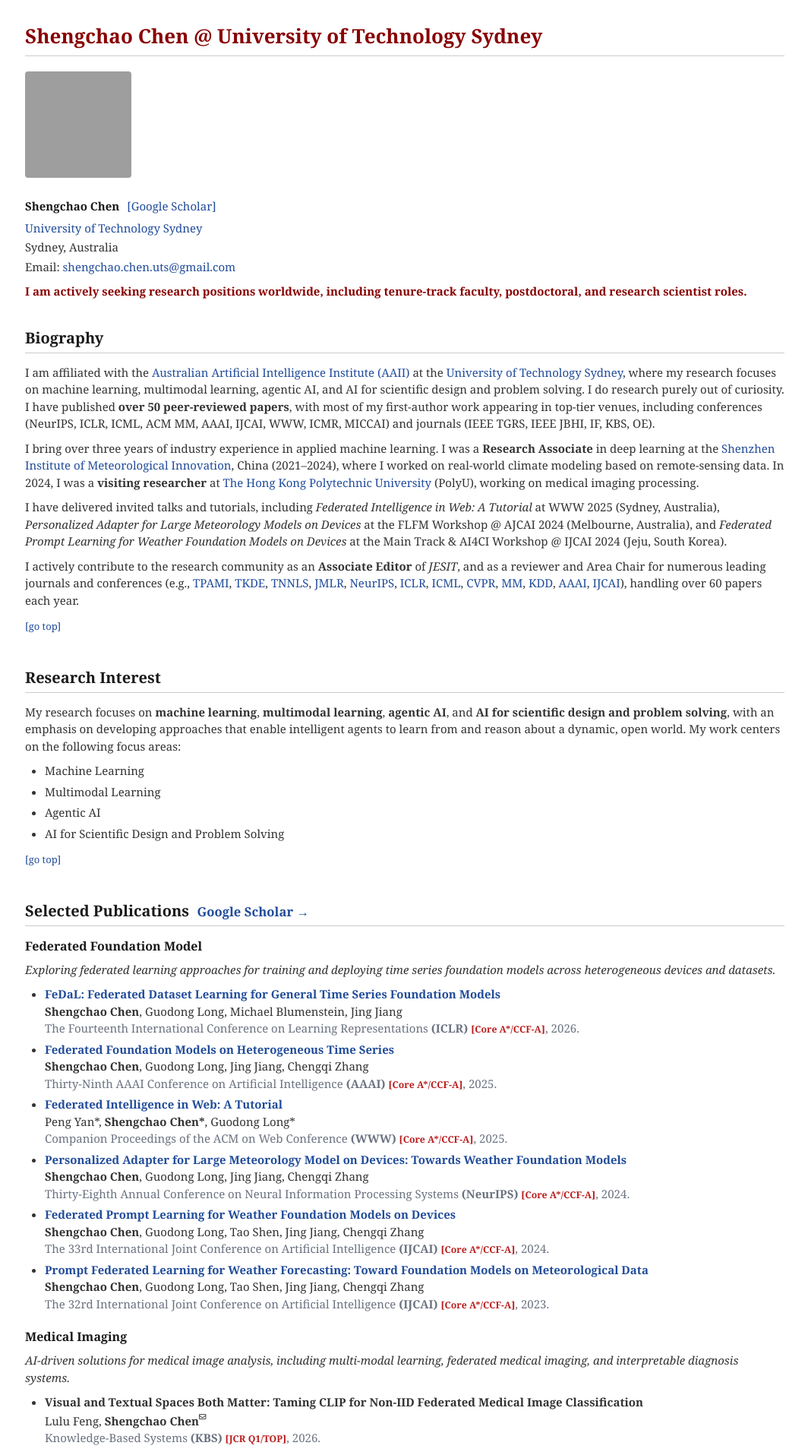
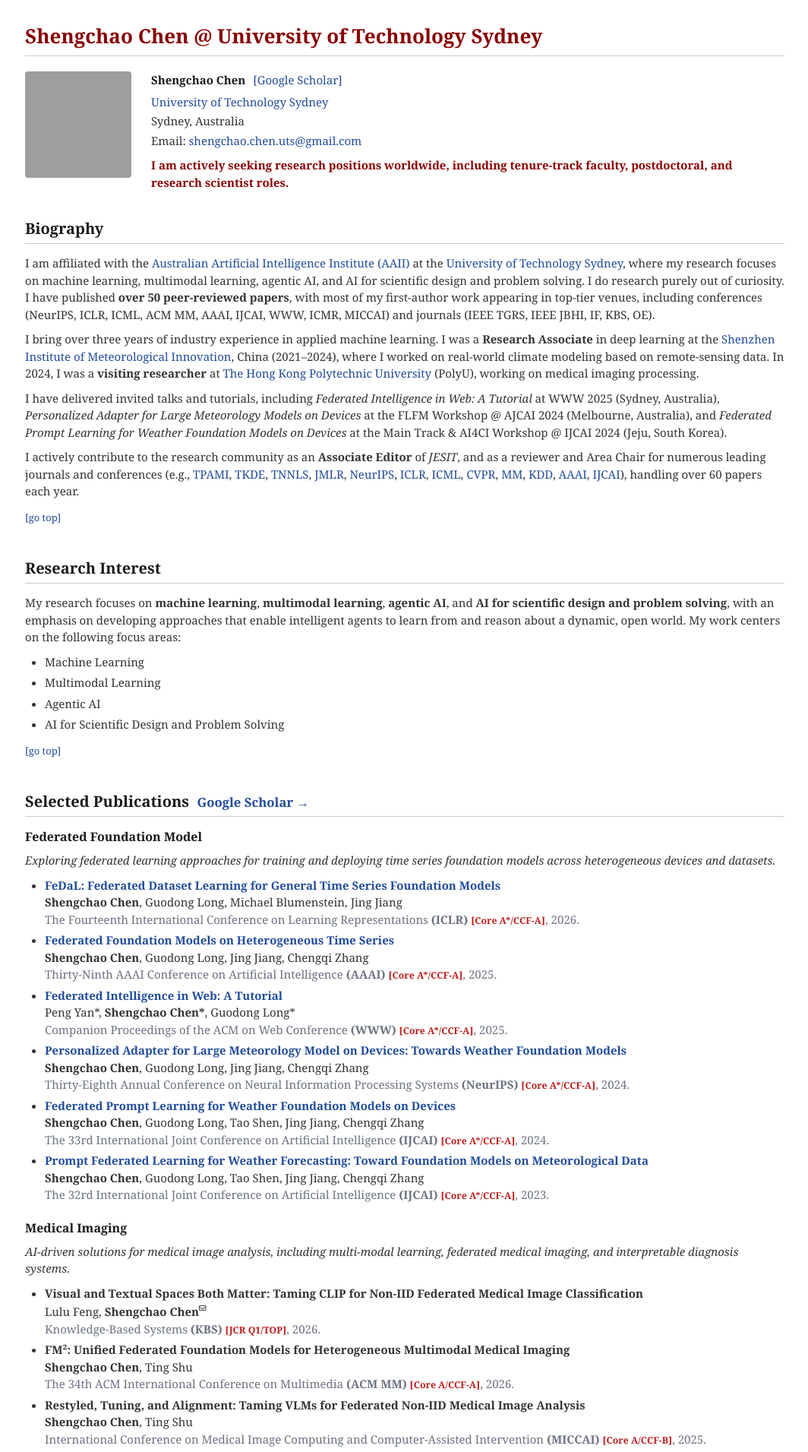
Before and after one commit to shengchaochen82/shengchaochen82.github.io, a Jekyll site: the page built from index.md, in a window 1280 px wide. Shown: the top 1911 px of the page at 76% size, without its empty margins (107-1171 px from the left). Built offline with Jekyll 4.4.1, drawn with Linux system fonts in a browser that asks for light colours; grey boxes are pictures that could not be loaded.

Commit message:
Fix: restore avatar-left/info-right header layout
.classic-info lacked flex:1/min-width:0, so the long bold "seeking
positions" line was overflowing and forcing the flex row to wrap
avatar and info onto separate rows instead of just wrapping its own
text within the info column.

Co-Authored-By: Claude Sonnet 5 <noreply@anthropic.com>

```diff
--- a/assets/css/classic.css
+++ b/assets/css/classic.css
@@ -71,6 +71,11 @@ body {
   border-radius: 4px;
   object-fit: cover;
   flex-shrink: 0;
+}
+
+.classic-info {
+  flex: 1;
+  min-width: 0;
 }
 
 .classic-info p {
```
